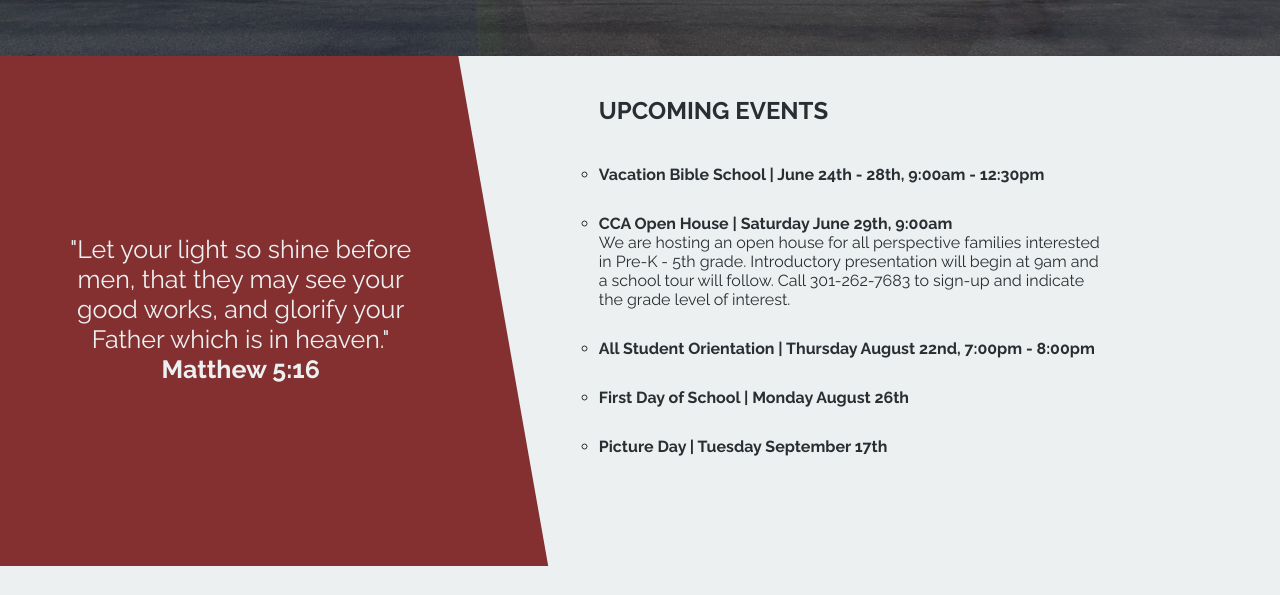
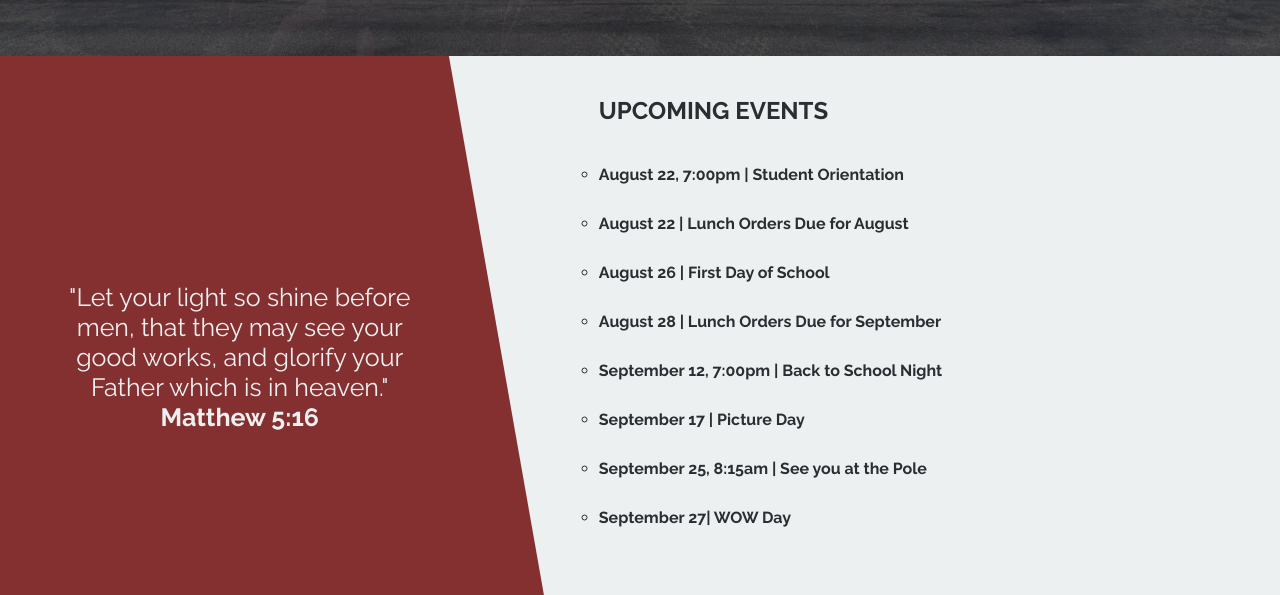
Before and after one commit to Cornerstone-Church/CAG-CCA, a plain HTML site: page index.html in a window 1280 px wide. Shown: the part 744-1339 px from the top of the page. Drawn offline with Linux system fonts and the light colour scheme; files whose address does not match are found by name.

Commit message:
Daryl Updates

```diff
--- a/index.html
+++ b/index.html
@@ -22,7 +22,6 @@
     <section>
         <div id="background-wrapper">
             <img class="background-image" src="/ref/banners/cca_school.jpg">
-            <img class="background-image" src="/ref/banners/girl-school.jpg">
             <img class="background-image" src="/ref/banners/outside-time.JPG">
             <img class="background-image" src="/ref/banners/science-lab.JPG">
             <img class="background-image" src="/ref/banners/school-table.JPG">
@@ -47,22 +46,28 @@
                         <h1>Upcoming Events</h1>
                         <ul>
                             <li>
-                                <b>Vacation Bible School | June 24th - 28th, 9:00am - 12:30pm</b>
+                                <b>August 22, 7:00pm | Student Orientation</b>
                             </li>
                             <li>
-                                <b>CCA Open House | Saturday June 29th, 9:00am</b><br>
-                                We are hosting an open house for all perspective families interested in Pre-K - 5th
-                                grade. Introductory presentation will begin at 9am and a school tour will follow. Call
-                                301-262-7683 to sign-up and indicate the grade level of interest.
+                                <b>August 22 | Lunch Orders Due for August</b>
                             </li>
                             <li>
-                                <b>All Student Orientation | Thursday August 22nd, 7:00pm - 8:00pm</b>
+                                <b>August 26 | First Day of School</b>
                             </li>
                             <li>
-                                <b>First Day of School | Monday August 26th</b>
+                                <b>August 28 | Lunch Orders Due for September</b>
                             </li>
                             <li>
-                                <b>Picture Day | Tuesday September 17th</b>
+                                <b>September 12, 7:00pm | Back to School Night</b>
+                            </li>
+                            <li>
+                                <b>September 17 | Picture Day</b>
+                            </li>
+                            <li>
+                                <b>September 25, 8:15am | See you at the Pole</b>
+                            </li>
+                            <li>
+                                <b>September 27| WOW Day</b>
                             </li>
                         </ul>
                     </div>
--- a/styles/header.css
+++ b/styles/header.css
@@ -13,7 +13,7 @@ header {
 #nav-wrapper {
     display: block;
     position: relative;
-    background: rgba(var(--theme-header-color--rgb), .8);
+    background: rgba(var(--theme-header-color--rgb), .95);
 
     width: 100%;
     height: 50px;
@@ -90,7 +90,7 @@ nav ul a:hover {
     width: 100%;
     height: 200px;
 
-    background: rgba(228, 232, 233, 0.8);
+    background: rgba(228, 232, 233, 0.95);
 
     backdrop-filter: blur(10px);
     -webkit-backdrop-filter: blur(10px);
--- a/templates/header.html
+++ b/templates/header.html
@@ -49,7 +49,7 @@
             <img class="drop-image" src="/ref/icons/admissions-icon.png">
             <ul>
                 <li>
-                    <a href="/admissions/openhouse/">Open House Dates</a>
+                    <a href="/admissions/openhouse/">Visiting CCA</a>
                 </li>
                 <li>
                     <a href="/admissions/enrollment/">Enrollment Procedures</a>
@@ -88,9 +88,6 @@
                     <a href="https://www.abcmouse.com/login" target="_blank">ABC Mouse</a>
                 </li>
                 <li>
-                    <a href="#">ETC.</a>
-                </li>
-                <li>
                     <a href="/ref/data/summer_reading-190715.pdf" target="_blank">Summer Reading</a>
                 </li>
             </ul>
```
Also changed, not shown: admissions/openhouse/index.html (+7 -2 lines).
